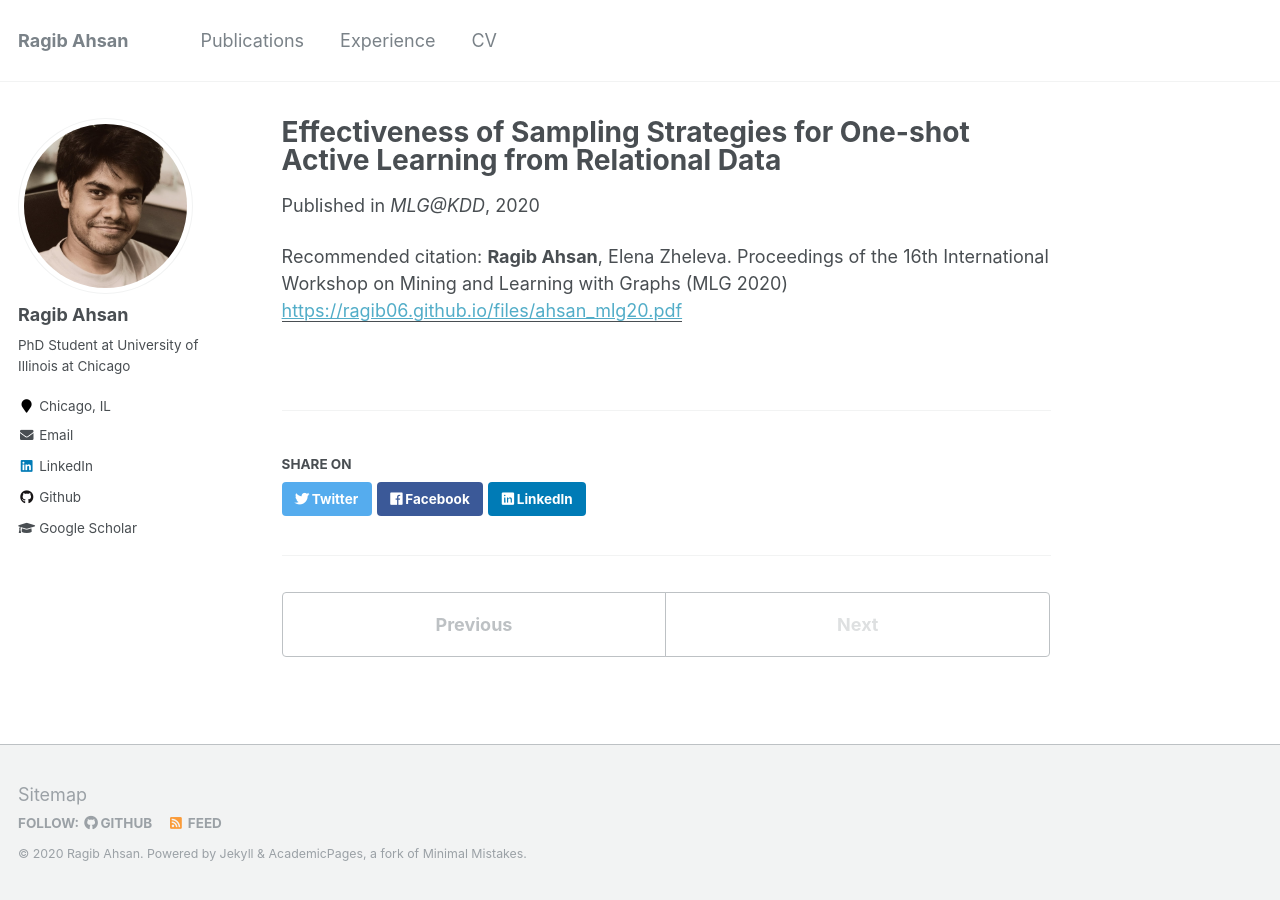
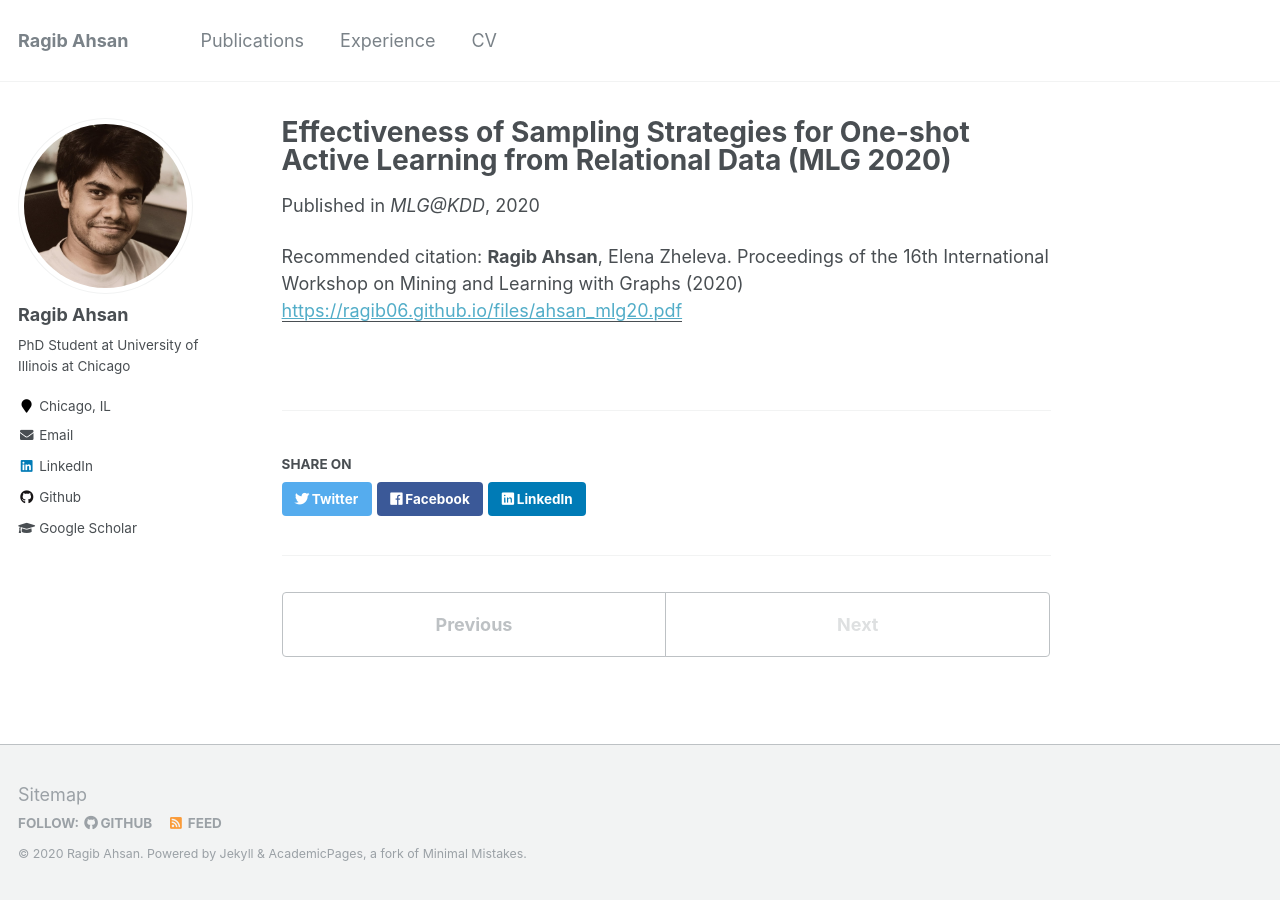
Before and after one commit to ragib06/ragib06.github.io, a Jekyll site: the page built from _publications/2020-07-29-sampling_osal.md, in a window 1280 px wide. Built offline with Jekyll 4.4.1, drawn with Linux system fonts in a browser that asks for light colours.

Commit message:
updated paper titles

```diff
--- a/_publications/2020-07-29-sampling_osal.md
+++ b/_publications/2020-07-29-sampling_osal.md
@@ -1,9 +1,9 @@
 ---
-title: "Effectiveness of Sampling Strategies for One-shot Active Learning from Relational Data"
+title: "Effectiveness of Sampling Strategies for One-shot Active Learning from Relational Data (MLG 2020)"
 collection: publications
 date: 2020-07-29
 venue: 'MLG@KDD'
 paperurl: 'https://ragib06.github.io/files/ahsan_mlg20.pdf'
-citation: '<b>Ragib Ahsan</b>, Elena Zheleva. Proceedings of the 16th International Workshop on Mining and Learning with Graphs (MLG 2020)'
+citation: '<b>Ragib Ahsan</b>, Elena Zheleva. Proceedings of the 16th International Workshop on Mining and Learning with Graphs (2020)'
 
 ---
```
Also changed, not shown: _pages/about.md (+1 -0 lines), _publications/2020-01-10-heckman-rank.md (+1 -1 lines).
